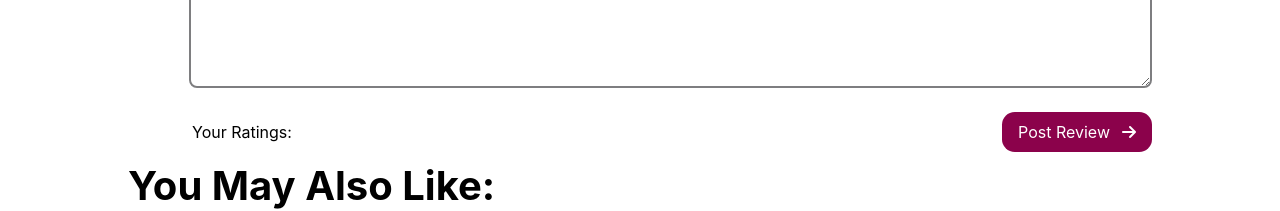
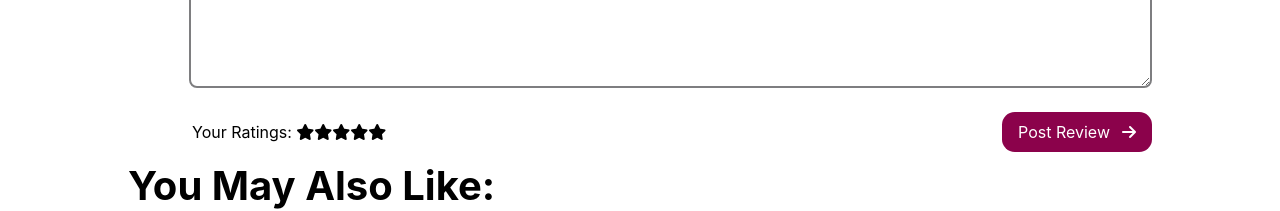
Before and after one commit to SheharyarXD/twisca, a React (Create React App) app in the folder my-app/: page /products/productDetails in a window 1280 px wide. Shown: the part 1500-1711 px from the top of the page. Built offline with nearby package versions, Linux system fonts and the light colour scheme.

Commit message:
In Progress

```diff
--- a/my-app/src/components/ProductsDetails.js
+++ b/my-app/src/components/ProductsDetails.js
@@ -264,7 +264,7 @@ const ProductDetails = () => {
                 />
               </div>
               <div className="flex flex-row items-center justify-between px-[10vw]">
-                <div className="pl-[5vw]"> Your Ratings:</div>
+                <div className="pl-[5vw]"> Your Ratings: <i class="fa fa-star" aria-hidden="true"></i><i class="fa fa-star" aria-hidden="true"></i><i class="fa fa-star" aria-hidden="true"></i><i class="fa fa-star" aria-hidden="true"></i><i class="fa fa-star" aria-hidden="true"></i></div>
                 <div>
                   <button className="bg-[#8B024B] text-white px-4 py-2 rounded-[1vw] ">
                     Post Review<i className="fa-solid fa-arrow-right pl-3"></i>
```
